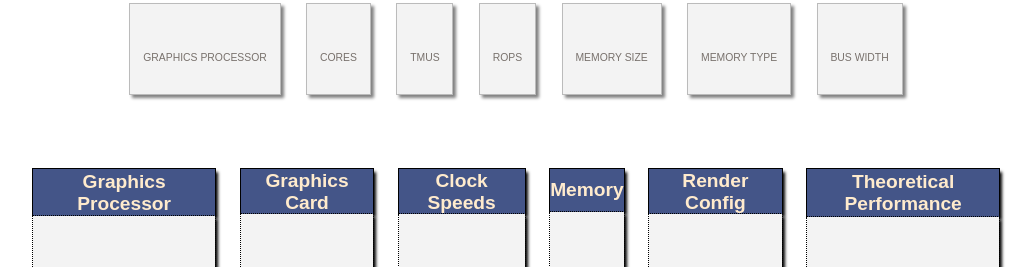
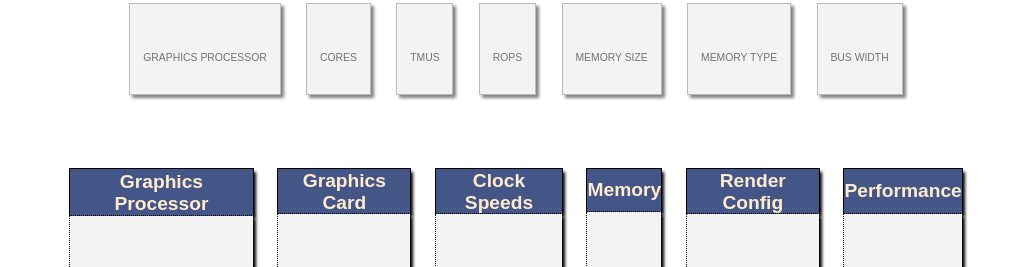
Before and after one commit to MMC313/GPU_DB, a website: page public/index.html in a window 1280 px wide. Shown: the part 863-1130 px from the top of the page, without its empty margins (124-1160 px from the left). Drawn offline with Linux system fonts and the light colour scheme; no server answers.

Commit message:
shortend 'theorectical peformance' to just 'performance'

```diff
--- a/public/index.html
+++ b/public/index.html
@@ -110,7 +110,7 @@
             </div>
 
             <div class="stats_list_inner">
-                <h3 class="stats_header">Theoretical Performance</h3>
+                <h3 class="stats_header">Performance</h3>
                 <div class="stats_pixelRate"></div>
                 <div class="stats_textureRate"></div>
                 <div class="stats_fp16"></div>
```
